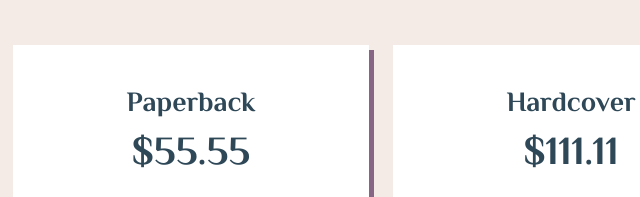
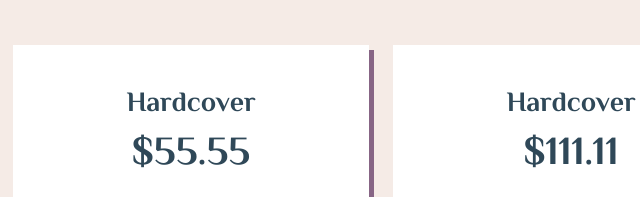
Before and after one commit to OmarSlimWhite/onlythetruth, a website: page index.html in a window 1280 px wide. Shown: the part 4291-4488 px from the top of the page, 449-1089 px from the left. Drawn offline with nearby package versions, Linux system fonts and the light colour scheme.

Commit message:
first commit

```diff
--- a/index.html
+++ b/index.html
@@ -550,7 +550,7 @@ Everything that’s in existence started as a thought. How can something be, if
               data-aos-delay="300"
             >
               <div class="pricing__item translateEffect1 active">
-                <h3 class="pricing__title">Paperback</h3>
+                <h3 class="pricing__title">Hardcover</h3>
                 <h3 class="pricing__price">$55.55</h3>
                 <ul class="pricing__list">
                   <li>Complete Book</li>
```
